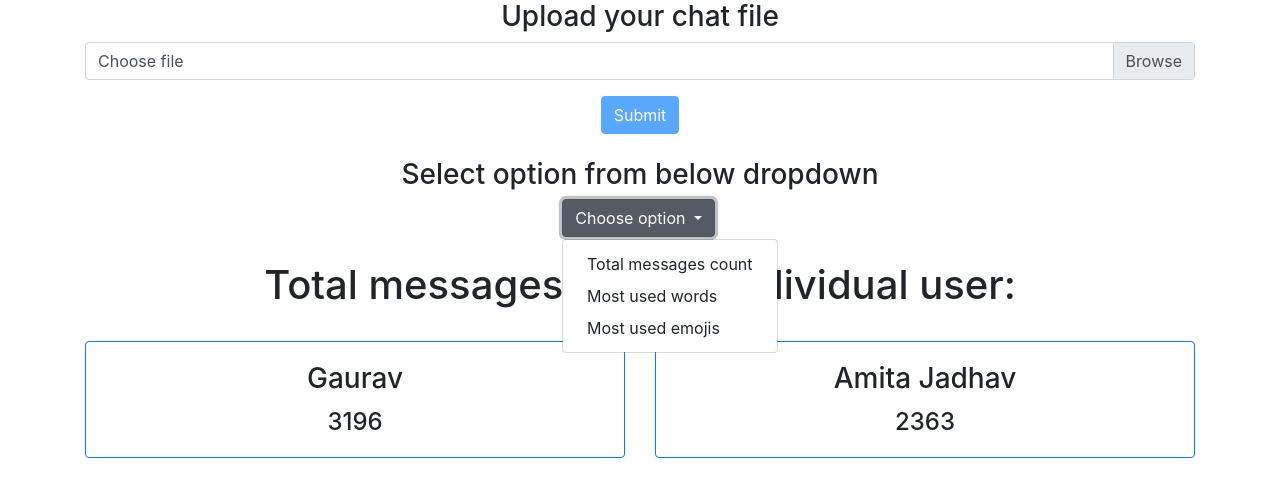
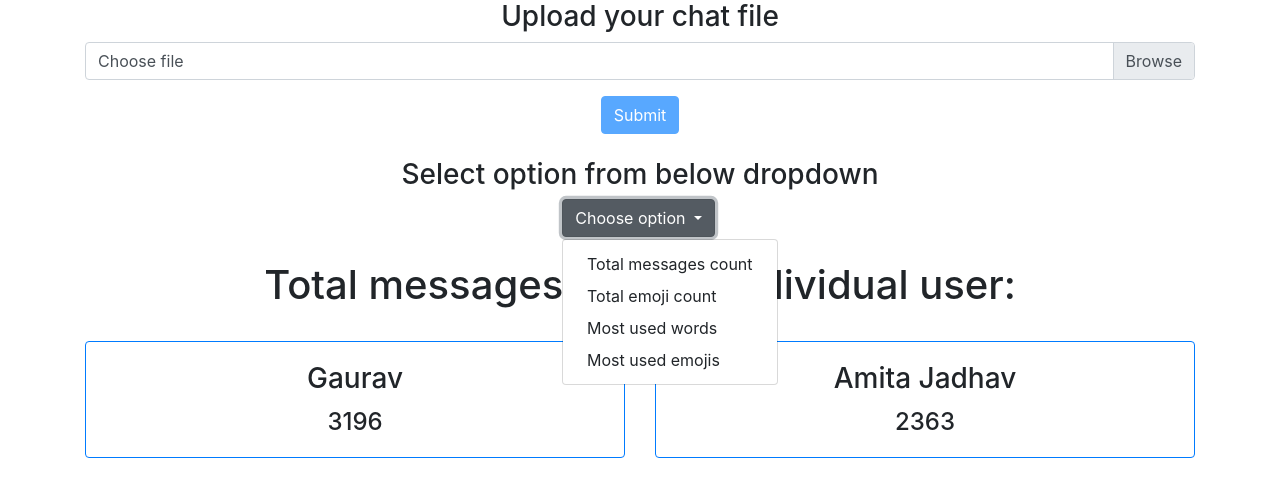
Before and after one commit to gauravgunjal71/whatsappanalyzer, a Django app: page /messagecount in a window 1280 px wide, after a click on "Choose option". Shown: the part 104-601 px from the top of the page. Run offline with Django 3.2, Linux system fonts and the light colour scheme; some libraries are stand-ins or nearby versions.

Commit message:
added emoji count functionality

```diff
--- a/whatsapp/templates/index.html
+++ b/whatsapp/templates/index.html
@@ -65,6 +65,7 @@
         </button>
         <div class="dropdown-menu" aria-labelledby="dropdownMenuButton">
             <a class="dropdown-item" href="./messagecount">Total messages count</a>
+            <a class="dropdown-item" href="./totalemojicount">Total emoji count</a>
             <a class="dropdown-item" href="./mostusedwords">Most used words</a>
             <a class="dropdown-item" href="./mostusedemoji">Most used emojis</a>
         </div>
@@ -92,6 +93,31 @@
 
     <div class="row">
         {% for key,value in count %}
+            <div class="col-sm-6">
+                <div class="card border border-primary" style="margin-bottom: 20px">
+
+                    <div class="card-body">
+                        <h3 style="text-align: center" class="card-title">{{ key }}</h3>
+                        <h4 style="text-align: center" class="card-text">{{ value }}</h4>
+                    </div>
+
+                </div>
+            </div>
+        {% endfor %}
+    </div>
+{% endif %}
+
+{% if totalemojicount %}
+    </br>
+    <script>
+        $("#dropdown").css("display", "block")
+    </script>
+
+    <h1 style="text-align: center">Total emojis sent by individual user:</h1>
+    </br>
+
+    <div class="row">
+        {% for key,value in totalemojicount %}
             <div class="col-sm-6">
                 <div class="card border border-primary" style="margin-bottom: 20px">
 
--- a/whatsapp/urls.py
+++ b/whatsapp/urls.py
@@ -6,6 +6,7 @@ urlpatterns = [
     path('fileupload', views.fileupload),
     path('messagecount', views.messagecount),
     path('mostusedwords', views.mostusedwords),
-    path('mostusedemoji', views.mostusedemoji)
+    path('mostusedemoji', views.mostusedemoji),
+    path('totalemojicount', views.totalemojicount)
 
 ]
--- a/whatsapp/views.py
+++ b/whatsapp/views.py
@@ -102,3 +102,20 @@ def mostusedemoji(request):
     sorted_count = sorted(count.items(), key=lambda kv: kv[1], reverse=True)
     ten_words = sorted_count[:10]
     return render(request, 'index.html', {'mostusedemojis': ten_words})
+
+def totalemojicount(request):
+    user_ip = request.META.get("REMOTE_ADDR")
+    count = {}
+    chat = fileread(user_ip)
+    for c in chat:
+        speaker = c[1]
+        text = c[2]
+        for char in text:
+            if char in emoji.UNICODE_EMOJI:
+                if speaker not in count.keys():
+                    count[speaker] = 1
+                else:
+                    count[speaker] += 1
+
+    sorted_count = sorted(count.items(), key=lambda kv: kv[1], reverse=True)
+    return render(request, 'index.html', {'totalemojicount': sorted_count})
```
Also changed, not shown: README.md.
